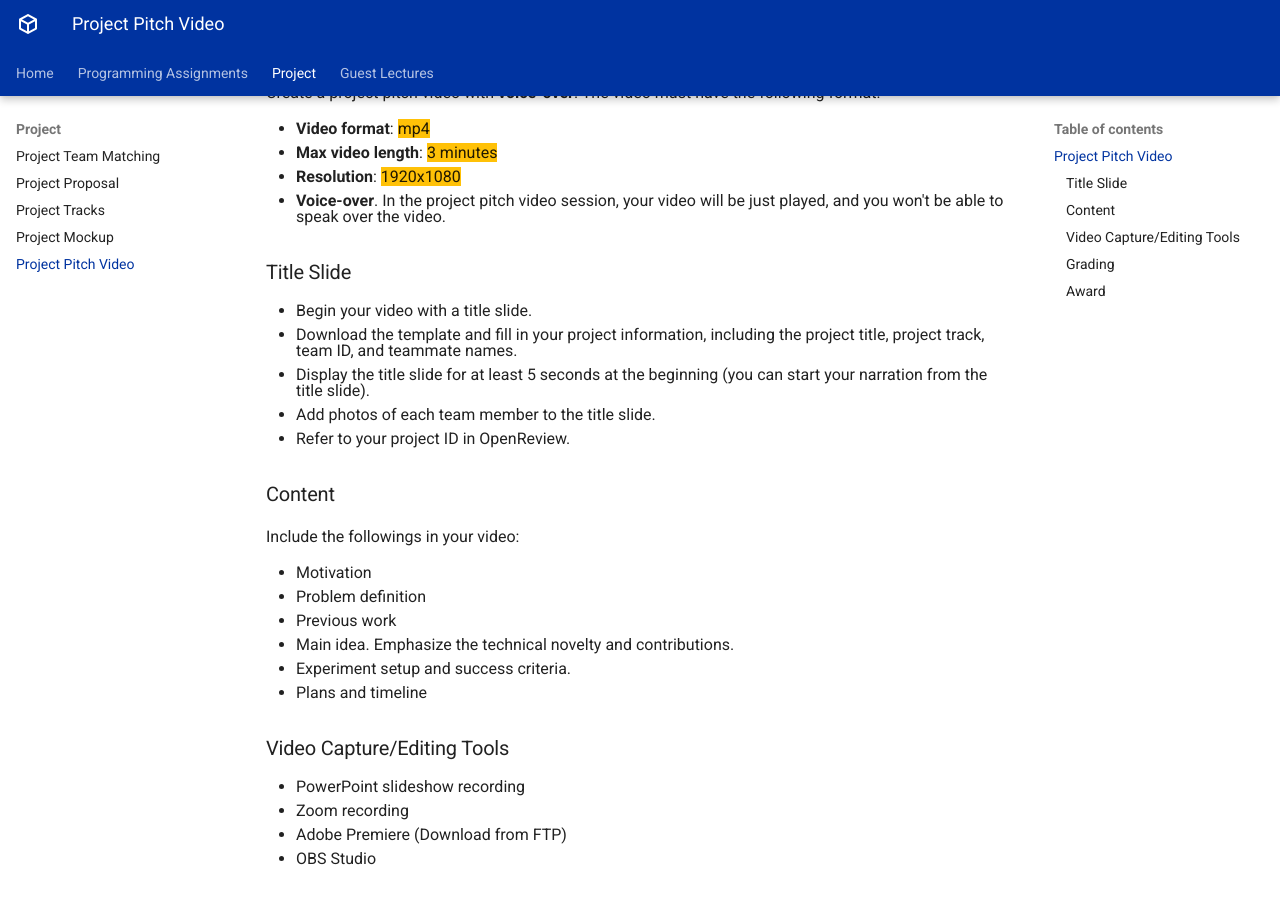
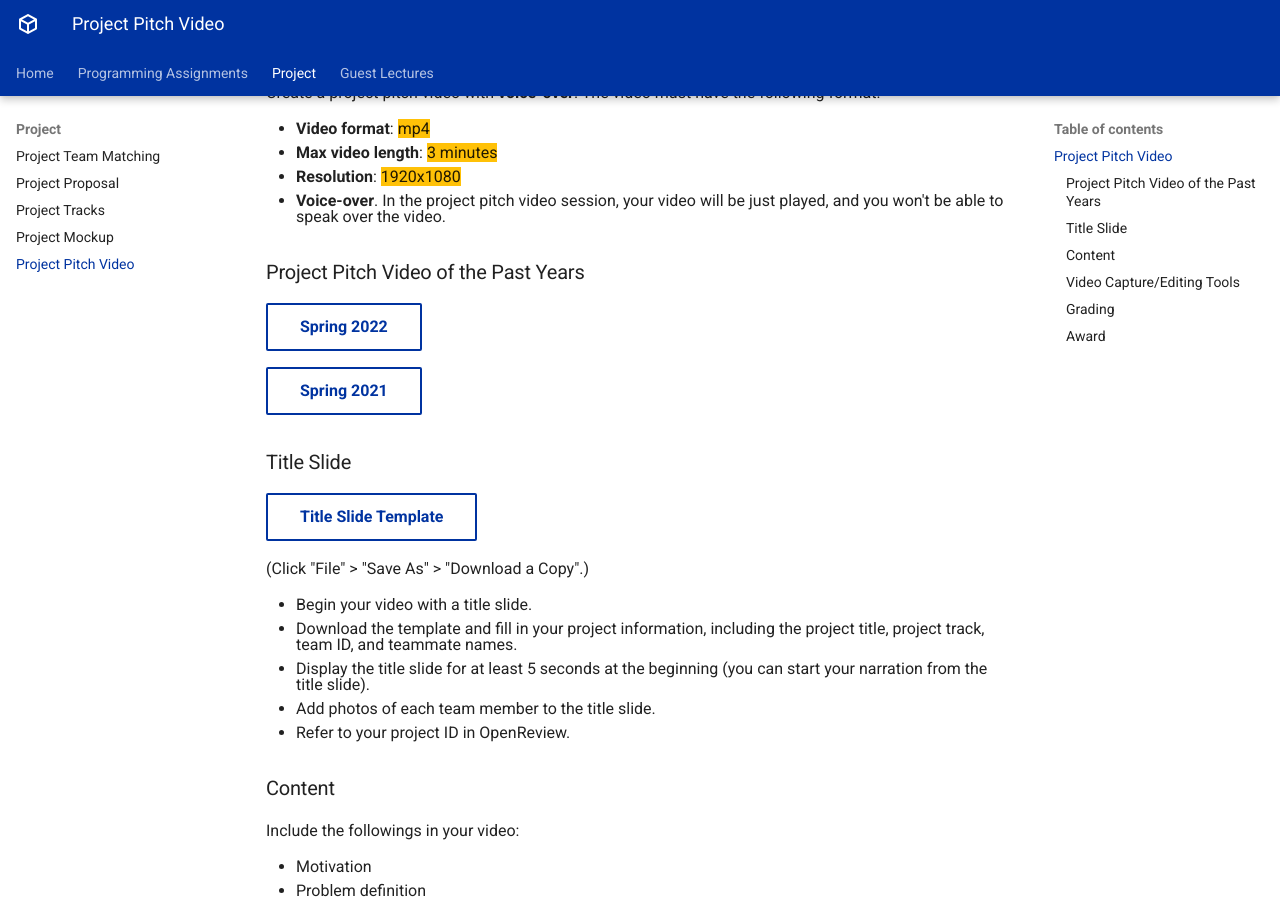
Before and after one commit to mhsung/kaist-cs479-fall-2023, an MkDocs documentation site: the page built from docs/project-pitch-video.md, in a window 1280 px wide and 900 px high, scrolled down 332 px. Built offline with MkDocs 1.6.1 and Material for MkDocs 9.7.7, drawn with Linux system fonts in a browser that asks for light colours.

Commit message:
Updated.

```diff
--- a/docs/project-pitch-video.md
+++ b/docs/project-pitch-video.md
@@ -18,7 +18,20 @@ Create a project pitch video with **voice-over**. The video must have the follow
 - **Resolution**: ==1920x1080==
 - **Voice-over**. In the project pitch video session, your video will be just played, and you won't be able to speak over the video.
 
+
+### Project Pitch Video of the Past Years
+
+[Spring 2022](https://kaistackr-my.sharepoint.com/:v:/g/personal/mhsung_kaist_ac_kr/EQY3CkWSXFtGttEbY3RJ4kkBk099z3zFxNtiN56IgoewzQ?e=l1K2LZ){:target="_blank", .md-button }
+
+[Spring 2021](https://kaistackr-my.sharepoint.com/:v:/g/personal/mhsung_kaist_ac_kr/EbQh0EeFJItAm3dP7UvGrlABZ0RzGNBP1L0OiHgre27DSA?e=gCQkRd){:target="_blank", .md-button }
+
+
 ### Title Slide
+
+[Title Slide Template](https://kaistackr-my.sharepoint.com/:p:/g/personal/mhsung_kaist_ac_kr/EVlvRTJbv2tPjsY7Th-mnMsBsgd0MScZZQzawQTzOBnwfQ?e=H1OyzN){:target="_blank", .md-button }
+
+(Click "File" > "Save As" > "Download a Copy".)
+
 - Begin your video with a title slide.
 - Download the template and fill in your project information, including the project title, project track, team ID, and teammate names.
 - Display the title slide for at least 5 seconds at the beginning (you can start your narration from the title slide).
```
